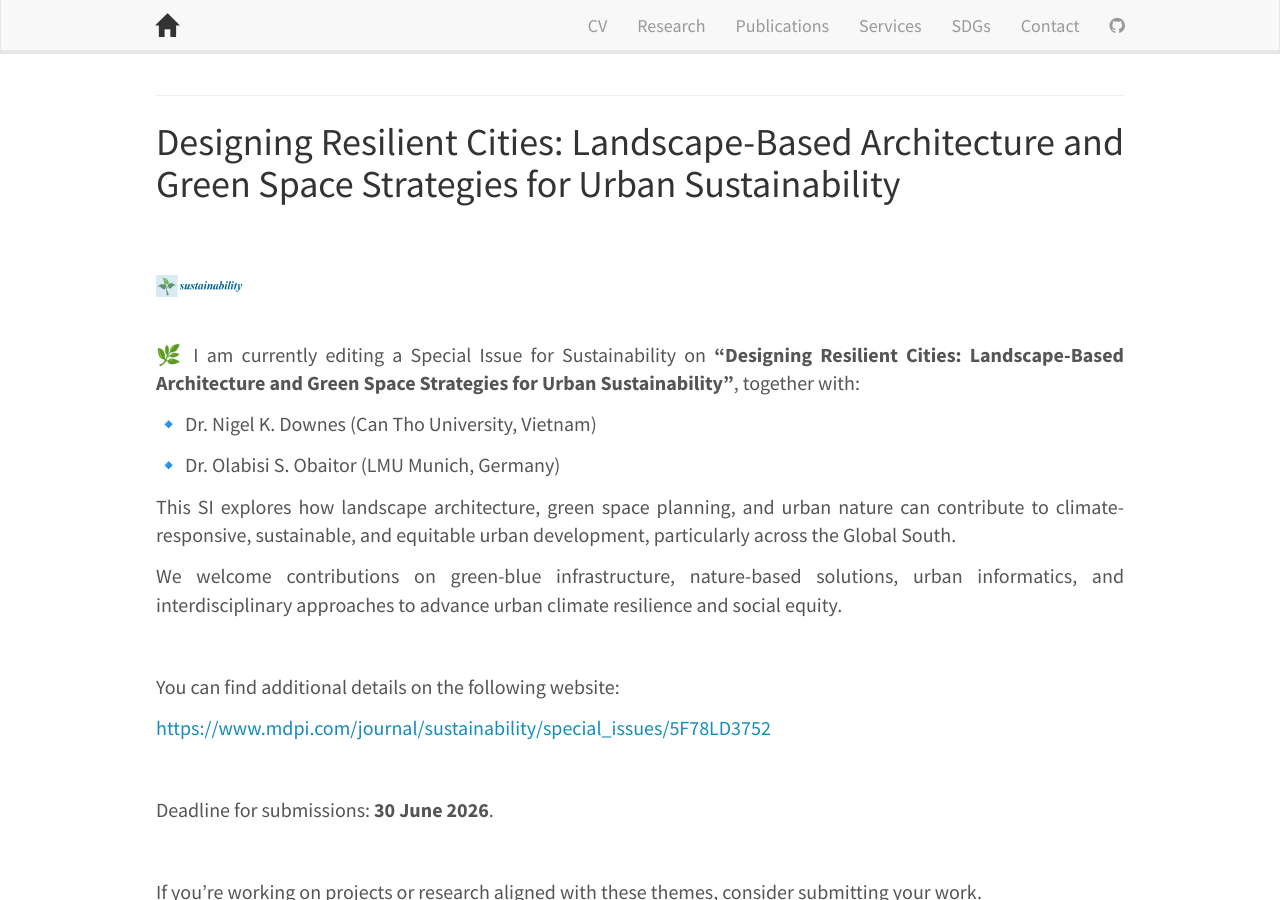
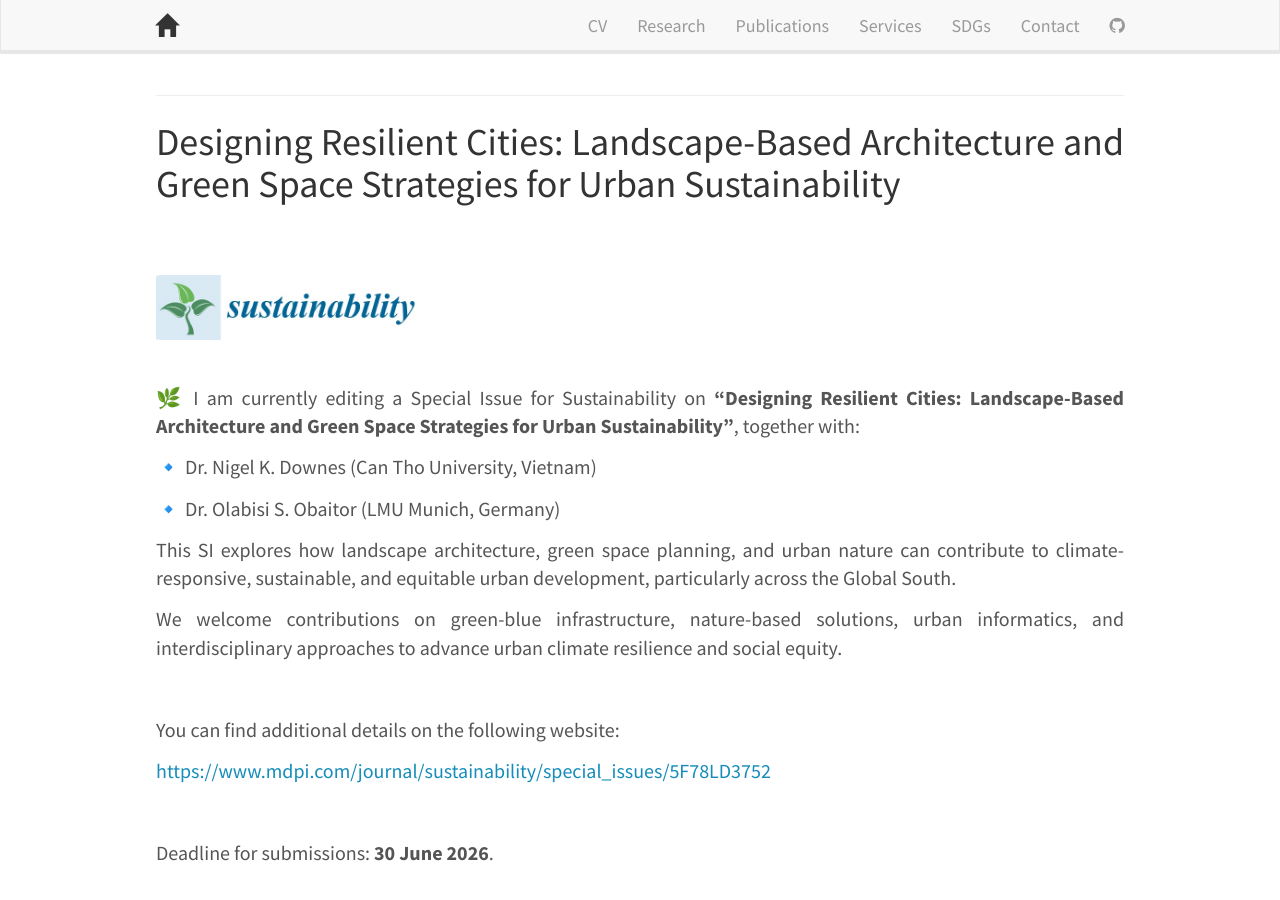
Before and after one commit to canng/cann, a Jekyll site: the page built from _posts/2025-07-01-SI_Sustainability.md, in a window 1280 px wide and 900 px high. Built offline with Jekyll 4.4.1, drawn with Linux system fonts in a browser that asks for light colours; nearby versions of some CDN libraries.

Commit message:
update SI

```diff
--- a/_posts/2025-07-01-SI_Sustainability.md
+++ b/_posts/2025-07-01-SI_Sustainability.md
@@ -12,7 +12,7 @@ date: 2025-07-01
 
 <br>
 <figure>
-<img src="{{ site.url }}{{ site.baseurl }}/images/newspic/SI_sustainability_logo.jpg" class="img-responsive" width="100px" height="auto" />
+<img src="{{ site.url }}{{ site.baseurl }}/images/newspic/SI_sustainability_logo.jpg" class="img-responsive" width="300px" height="auto" />
 
 </figure>
 
```
